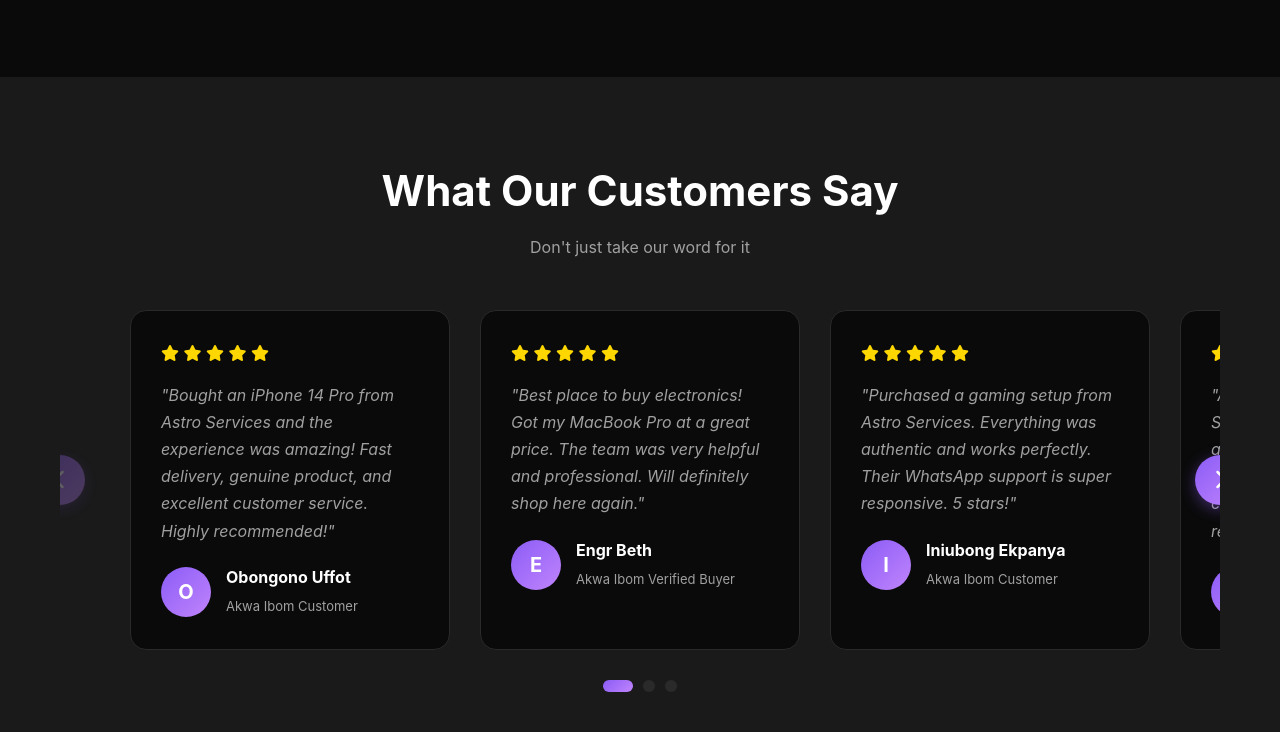
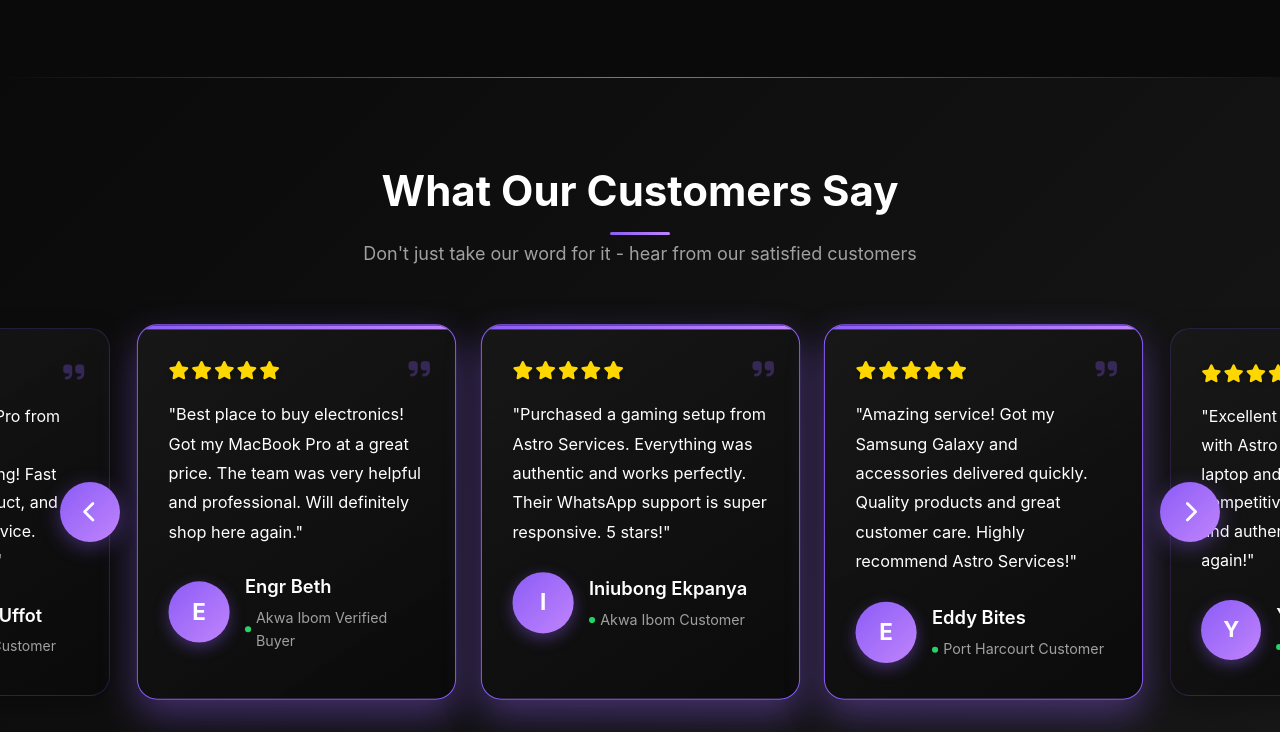
Before and after one commit to edidayoung/astroo-gig, a plain HTML site: page index.html in a window 1280 px wide. Shown: the part 2362-3094 px from the top of the page. Drawn offline with Linux system fonts and the light colour scheme.

Commit message:
Done with th reviews section

```diff
--- a/css/home.css
+++ b/css/home.css
@@ -242,64 +242,218 @@
 }
 
 /* Reviews Section */
+/* Enhanced Reviews Section Styles */
 .reviews-section {
     padding: 80px 0;
-    background: var(--card-bg);
+    background: linear-gradient(135deg, var(--dark-bg) 0%, rgba(26, 26, 26, 0.9) 100%);
+    position: relative;
+    overflow: hidden;
+}
+
+.reviews-section::before {
+    content: '';
+    position: absolute;
+    top: 0;
+    left: 0;
+    right: 0;
+    height: 1px;
+    background: linear-gradient(90deg, transparent, var(--primary), transparent);
+}
+
+.reviews-section .section-header {
+    position: relative;
+    z-index: 2;
+}
+
+.reviews-section .section-header h2 {
+    font-size: 42px;
+    margin-bottom: 15px;
+    position: relative;
+    display: inline-block;
+}
+
+.reviews-section .section-header h2::after {
+    content: '';
+    position: absolute;
+    bottom: -10px;
+    left: 50%;
+    transform: translateX(-50%);
+    width: 60px;
+    height: 3px;
+    background: var(--gradient);
+    border-radius: 2px;
+}
+
+.reviews-section .section-header p {
+    font-size: 18px;
+    color: var(--text-secondary);
+    max-width: 600px;
+    margin: 0 auto;
 }
 
 .reviews-carousel-wrapper {
     position: relative;
-    margin-bottom: 30px;
-    overflow: hidden;
-    padding: 0 70px;
+    margin: 60px 0 40px;
+    padding: 0 80px;
 }
 
 .reviews-carousel {
     display: flex;
     gap: 30px;
-    transition: transform 0.5s cubic-bezier(0.4, 0, 0.2, 1);
+    transition: transform 0.5s cubic-bezier(0.25, 0.46, 0.45, 0.94);
     will-change: transform;
 }
 
 .review-card {
-    background: var(--dark-bg);
-    padding: 30px;
-    border-radius: 16px;
-    border: 1px solid var(--border);
-    transition: all 0.3s ease;
+    background: linear-gradient(145deg, rgba(26, 26, 26, 0.8), rgba(10, 10, 10, 0.9));
+    padding: 35px 30px;
+    border-radius: 20px;
+    border: 1px solid rgba(139, 92, 246, 0.2);
+    transition: all 0.4s cubic-bezier(0.25, 0.46, 0.45, 0.94);
     flex: 0 0 calc(33.333% - 20px);
     min-width: 0;
+    position: relative;
+    overflow: hidden;
+    box-shadow: 0 10px 30px rgba(0, 0, 0, 0.3);
+}
+
+.review-card::before {
+    content: '';
+    position: absolute;
+    top: 0;
+    left: 0;
+    right: 0;
+    height: 4px;
+    background: var(--gradient);
+    transform: scaleX(0);
+    transition: transform 0.4s ease;
+}
+
+.review-card:hover::before {
+    transform: scaleX(1);
 }
 
 .review-card:hover {
     border-color: var(--primary);
-    transform: translateY(-5px);
-    box-shadow: 0 10px 30px rgba(139, 92, 246, 0.3);
+    transform: translateY(-10px) scale(1.02);
+    box-shadow: 0 20px 40px rgba(139, 92, 246, 0.3);
 }
 
+.review-card.active {
+    border-color: var(--primary);
+    transform: scale(1.02);
+    box-shadow: 0 15px 35px rgba(139, 92, 246, 0.4);
+}
+
+.review-card.active::before {
+    transform: scaleX(1);
+}
+
+.stars {
+    color: #FFD700;
+    margin-bottom: 20px;
+    font-size: 18px;
+    display: flex;
+    gap: 2px;
+}
+
+.stars i {
+    text-shadow: 0 2px 4px rgba(0, 0, 0, 0.3);
+}
+
+.quote-icon {
+    position: absolute;
+    top: 25px;
+    right: 25px;
+    font-size: 24px;
+    color: rgba(139, 92, 246, 0.3);
+    z-index: 0;
+}
+
+.review-text {
+    color: var(--text-primary);
+    font-style: normal;
+    line-height: 1.8;
+    margin-bottom: 25px;
+    position: relative;
+    z-index: 1;
+    font-size: 16px;
+}
+
+.reviewer {
+    display: flex;
+    align-items: center;
+    gap: 15px;
+    position: relative;
+    z-index: 1;
+}
+
+.reviewer-avatar {
+    width: 60px;
+    height: 60px;
+    border-radius: 50%;
+    background: var(--gradient);
+    display: flex;
+    align-items: center;
+    justify-content: center;
+    font-size: 22px;
+    font-weight: 700;
+    flex-shrink: 0;
+    box-shadow: 0 5px 15px rgba(139, 92, 246, 0.4);
+    transition: transform 0.3s ease;
+}
+
+.review-card:hover .reviewer-avatar {
+    transform: scale(1.1);
+}
+
+.reviewer-info h4 {
+    font-size: 18px;
+    margin-bottom: 5px;
+    font-weight: 600;
+}
+
+.reviewer-info span {
+    color: var(--text-secondary);
+    font-size: 14px;
+    display: flex;
+    align-items: center;
+    gap: 5px;
+}
+
+.reviewer-info span::before {
+    content: '';
+    display: inline-block;
+    width: 6px;
+    height: 6px;
+    background: var(--success);
+    border-radius: 50%;
+}
+
+/* Enhanced Navigation Buttons */
 .review-nav-btn {
     position: absolute;
     top: 50%;
     transform: translateY(-50%);
-    width: 50px;
-    height: 50px;
+    width: 60px;
+    height: 60px;
     border-radius: 50%;
     background: var(--gradient);
     border: none;
     color: white;
-    font-size: 20px;
+    font-size: 22px;
     cursor: pointer;
     z-index: 10;
     transition: all 0.3s ease;
     display: flex;
     align-items: center;
     justify-content: center;
-    box-shadow: 0 4px 15px rgba(139, 92, 246, 0.4);
+    box-shadow: 0 5px 20px rgba(139, 92, 246, 0.4);
 }
 
 .review-nav-btn:hover {
     transform: translateY(-50%) scale(1.1);
-    box-shadow: 0 6px 20px rgba(139, 92, 246, 0.6);
+    box-shadow: 0 8px 25px rgba(139, 92, 246, 0.6);
 }
 
 .review-nav-btn:active {
@@ -307,86 +461,64 @@
 }
 
 .review-prev {
-    left: -25px;
+    left: 0;
 }
 
 .review-next {
-    right: -25px;
+    right: 0;
 }
 
 .review-nav-btn:disabled {
     opacity: 0.3;
     cursor: not-allowed;
+    transform: translateY(-50%);
 }
 
 .review-nav-btn:disabled:hover {
-    transform: translateY(-50%) scale(1);
+    transform: translateY(-50%);
+    box-shadow: 0 5px 20px rgba(139, 92, 246, 0.4);
 }
 
+/* Enhanced Dots */
 .review-dots {
     display: flex;
     justify-content: center;
-    gap: 10px;
-    margin-top: 20px;
+    gap: 12px;
+    margin-top: 40px;
 }
 
 .review-dot {
-    width: 12px;
-    height: 12px;
+    width: 14px;
+    height: 14px;
     border-radius: 50%;
     background: var(--border);
     cursor: pointer;
     transition: all 0.3s ease;
+    position: relative;
+    overflow: hidden;
+}
+
+.review-dot::before {
+    content: '';
+    position: absolute;
+    top: 0;
+    left: 0;
+    width: 100%;
+    height: 100%;
+    background: var(--gradient);
+    border-radius: 50%;
+    transform: scale(0);
+    transition: transform 0.3s ease;
+}
+
+.review-dot.active::before {
+    transform: scale(1);
+}
+
+.review-dot:hover::before {
+    transform: scale(1);
 }
 
 .review-dot.active {
-    background: var(--gradient);
-    width: 30px;
-    border-radius: 6px;
+    transform: scale(1.2);
 }
-
-.review-dot:hover {
-    background: var(--primary);
-}
-
-.stars {
-    color: #FFD700;
-    margin-bottom: 15px;
-    font-size: 16px;
-}
-
-.review-text {
-    color: var(--text-secondary);
-    font-style: italic;
-    line-height: 1.7;
-    margin-bottom: 20px;
-}
-
-.reviewer {
-    display: flex;
-    align-items: center;
-    gap: 15px;
-}
-
-.reviewer-avatar {
-    width: 50px;
-    height: 50px;
-    border-radius: 50%;
-    background: var(--gradient);
-    display: flex;
-    align-items: center;
-    justify-content: center;
-    font-size: 20px;
-    font-weight: 700;
-    flex-shrink: 0;
-}
-
-.reviewer-info h4 {
-    font-size: 16px;
-    margin-bottom: 3px;
-}
-
-.reviewer-info span {
-    color: var(--text-secondary);
-    font-size: 13px;
-}
--- a/index.html
+++ b/index.html
@@ -191,7 +191,7 @@
     <div class="container">
         <div class="section-header">
             <h2>What Our Customers Say</h2>
-                <p>Don't just take our word for it</p>
+            <p>Don't just take our word for it - hear from our satisfied customers</p>
         </div>
 
         <div class="reviews-carousel-wrapper">
--- a/js/home.js
+++ b/js/home.js
@@ -88,10 +88,11 @@
     });
 }
 
-// Review Carousel Functionality
+// Enhanced Review Carousel Functionality
 let currentReviewIndex = 0;
 let reviewsPerView = 3;
 let totalReviews = 0;
+let autoSlideInterval;
 
 function initReviewCarousel() {
     const carousel = document.getElementById('reviewsCarousel');
@@ -104,6 +105,14 @@
     const reviewCards = carousel.querySelectorAll('.review-card');
     totalReviews = reviewCards.length;
 
+    // Add quote icons to each review card
+    reviewCards.forEach(card => {
+        const quoteIcon = document.createElement('div');
+        quoteIcon.className = 'quote-icon';
+        quoteIcon.innerHTML = '<i class="fas fa-quote-right"></i>';
+        card.appendChild(quoteIcon);
+    });
+
     // Update reviews per view based on screen size
     updateReviewsPerView();
 
@@ -114,12 +123,14 @@
     if (prevBtn) {
         prevBtn.addEventListener('click', () => {
             navigateReviews('prev');
+            resetAutoSlide();
         });
     }
 
     if (nextBtn) {
         nextBtn.addEventListener('click', () => {
             navigateReviews('next');
+            resetAutoSlide();
         });
     }
 
@@ -129,6 +140,7 @@
 
     carousel.addEventListener('touchstart', (e) => {
         touchStartX = e.changedTouches[0].screenX;
+        resetAutoSlide();
     });
 
     carousel.addEventListener('touchend', (e) => {
@@ -154,6 +166,7 @@
         isDragging = true;
         startX = e.pageX;
         carousel.style.cursor = 'grabbing';
+        resetAutoSlide();
     });
 
     carousel.addEventListener('mousemove', (e) => {
@@ -191,6 +204,9 @@
         createReviewDots();
     });
 
+    // Initialize auto-slide
+    startAutoSlide();
+
     // Initial update
     updateCarouselPosition();
 }
@@ -210,9 +226,9 @@
     const maxIndex = Math.max(0, totalReviews - reviewsPerView);
 
     if (direction === 'next') {
-        currentReviewIndex = Math.min(currentReviewIndex + 1, maxIndex);
+        currentReviewIndex = currentReviewIndex >= maxIndex ? 0 : currentReviewIndex + 1;
     } else {
-        currentReviewIndex = Math.max(currentReviewIndex - 1, 0);
+        currentReviewIndex = currentReviewIndex <= 0 ? maxIndex : currentReviewIndex - 1;
     }
 
     updateCarouselPosition();
@@ -236,15 +252,24 @@
 
     carousel.style.transform = `translateX(-${moveDistance}px)`;
 
+    // Update active card styling
+    reviewCards.forEach((card, index) => {
+        if (index >= currentReviewIndex && index < currentReviewIndex + reviewsPerView) {
+            card.classList.add('active');
+        } else {
+            card.classList.remove('active');
+        }
+    });
+
     // Update button states
     const maxIndex = Math.max(0, totalReviews - reviewsPerView);
 
     if (prevBtn) {
-        prevBtn.disabled = currentReviewIndex === 0;
+        prevBtn.disabled = false; // Always enabled for looping
     }
 
     if (nextBtn) {
-        nextBtn.disabled = currentReviewIndex >= maxIndex;
+        nextBtn.disabled = false; // Always enabled for looping
     }
 
     // Update dots
@@ -270,6 +295,7 @@
         dot.addEventListener('click', () => {
             currentReviewIndex = i;
             updateCarouselPosition();
+            resetAutoSlide();
         });
 
         dotsContainer.appendChild(dot);
@@ -287,6 +313,18 @@
     });
 }
 
+// Auto-slide functionality
+function startAutoSlide() {
+    autoSlideInterval = setInterval(() => {
+        navigateReviews('next');
+    }, 5000); // Change slide every 5 seconds
+}
+
+function resetAutoSlide() {
+    clearInterval(autoSlideInterval);
+    startAutoSlide();
+}
+
 // Initialize review carousel when DOM is loaded
 document.addEventListener('DOMContentLoaded', () => {
     initReviewCarousel();
```
Also changed, not shown: css/responsive.css (+66 -54 lines). Lines whose indentation alone changed are shown as unchanged.
